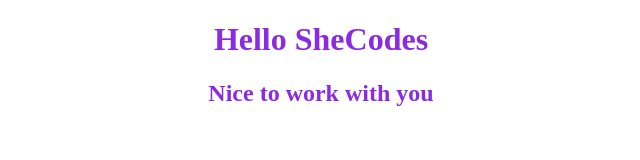
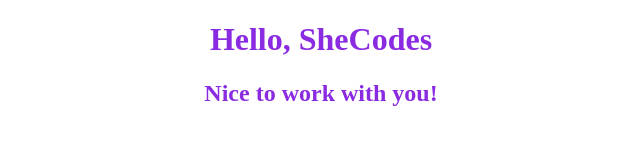
Before and after one commit to KaTeE234/my-awesome-homework, a plain HTML site: page index.html in a window 1280 px wide. Shown: the full height of the page, 319-959 px from the left. Drawn offline with Linux system fonts and the light colour scheme.

Commit message:
Added coma and exclamation mark

```diff
--- a/index.html
+++ b/index.html
@@ -8,8 +8,8 @@
     <link rel="stylesheet" href="style.css" />
   </head>
   <body>
-    <h1>Hello SheCodes</h1>
-    <h2>Nice to work with you</h2>
+    <h1>Hello, SheCodes</h1>
+    <h2>Nice to work with you!</h2>
   </body>
   <script src="script.js"></script>
 </html>
```
